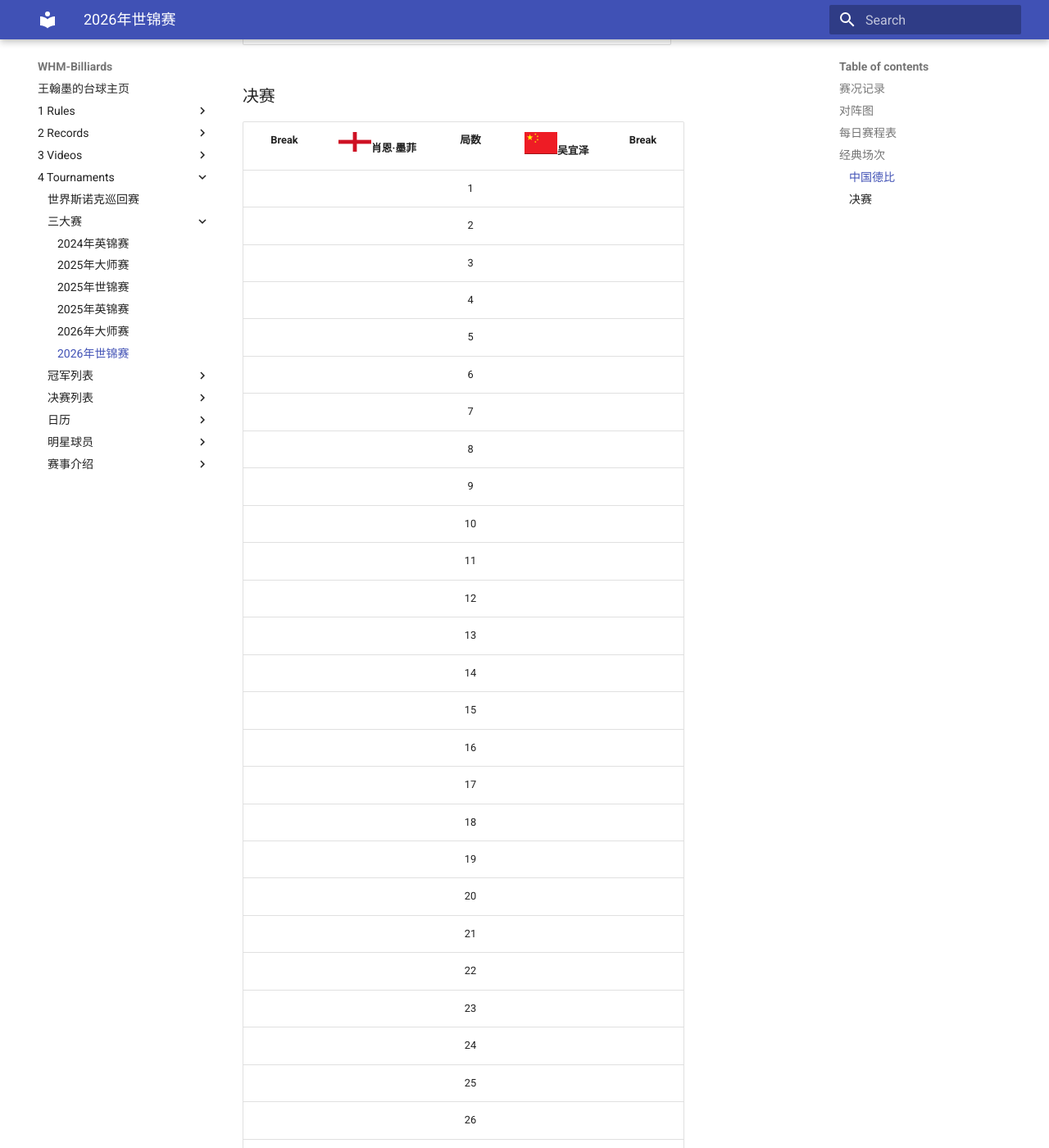
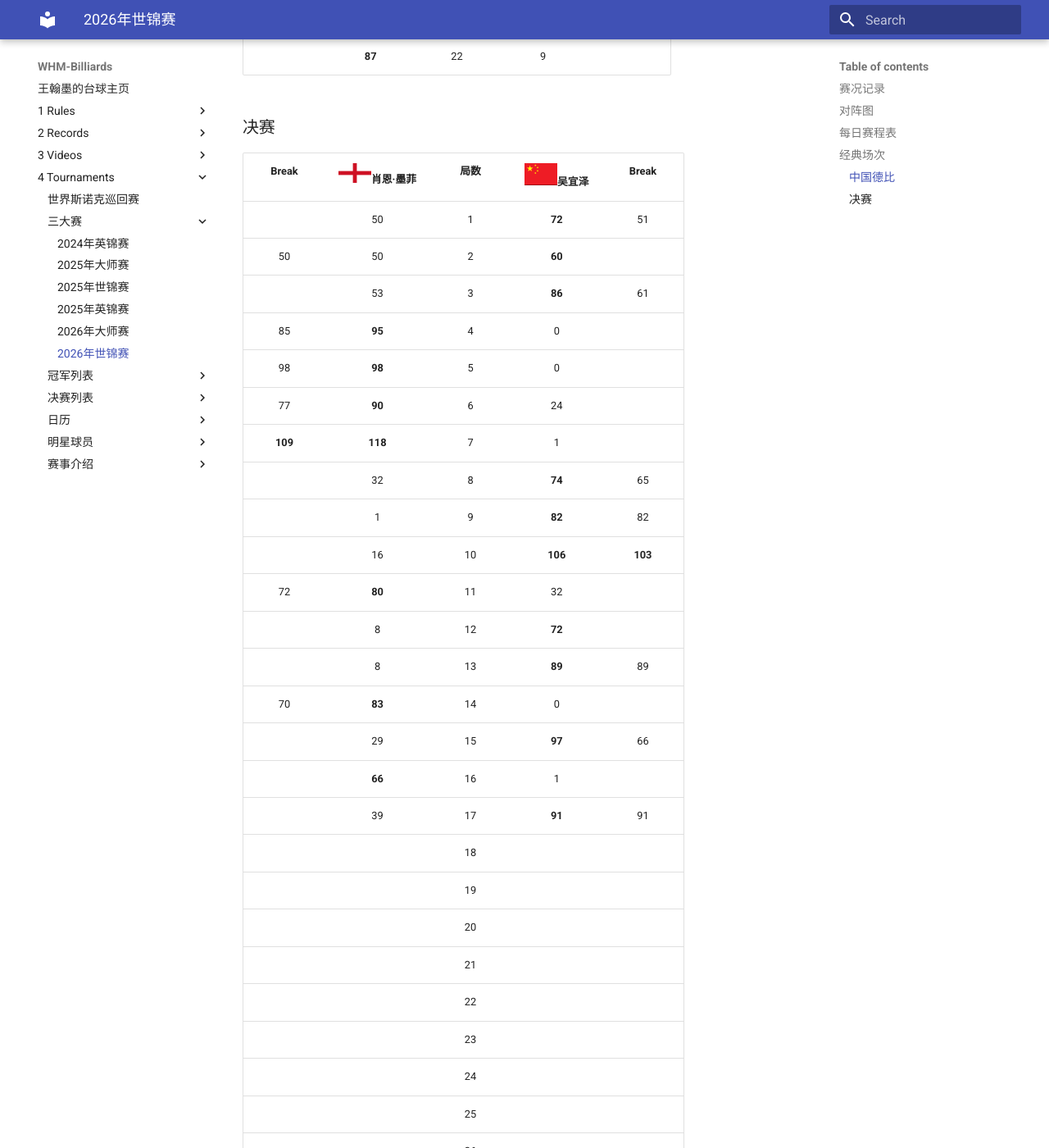
Before and after one commit to whm-billiards/whm-billiards.github.io, an MkDocs documentation site: the page built from docs/4-Tournaments/三大赛/06-2026年世锦赛.md, in a window 1280 px wide and 1400 px high, scrolled down 12710 px. Shown: the whole window at 82% size. Built offline with MkDocs 1.6.1 and Material for MkDocs 9.7.7, drawn with Linux system fonts in a browser that asks for light colours; some of the changed text lies outside the part shown.

Commit message:
World Championship 5.4

```diff
--- a/docs/4-Tournaments/三大赛/06-2026年世锦赛.md
+++ b/docs/4-Tournaments/三大赛/06-2026年世锦赛.md
@@ -42,7 +42,7 @@
 |  29  | 半决赛  | ![](../img/england.png)**肖恩·墨菲**           | 17-15 | ![](../img/scotland.png)约翰·希金斯           | Final        |
 |  30  | 半决赛  | ![](../img/north_ireland.png)马克·艾伦         | 16-17 | ![](../img/china.png)**吴宜泽**               | Final        |
 |      |         |                                               |       |                                              |              |
-|  31  |  决赛   | ![](../img/england.png)肖恩·墨菲               |  0-0  | ![](../img/china.png)吴宜泽                   | Due          |
+|  31  |  决赛   | ![](../img/england.png)肖恩·墨菲               |  7-10 | ![](../img/china.png)吴宜泽                   | Live         |
 
 - 第一轮：19局10胜，2个阶段（9/10）
 - 第二轮：25局13胜，3个阶段（8/8/9）
@@ -69,8 +69,8 @@
 | ![](../img/england.png)**克里斯·韦克林** 10   |                                               |  ![](../img/australia.png)尼尔·罗伯逊 10      |                                           |                                         |
 | ![](../img/england.png)利亚姆·普伦 6           | ![](../img/england.png)克里斯·韦克林 7        |                                               |                                           |                                         |
 | ![](../img/australia.png)**尼尔·罗伯逊** 10   | ![](../img/australia.png)**尼尔·罗伯逊** 13   |                                               |                                           |                                         |
-| ![](../img/china.png)庞俊旭 6                 |                                               |                                               |                                           | ![](../img/england.png)肖恩·墨菲 0       |
-| ![](../img/england.png)**凯伦·威尔逊** 10     |                                               |                                               |                                           | ![](../img/china.png)吴宜泽 0           |
+| ![](../img/china.png)庞俊旭 6                 |                                               |                                               |                                           | ![](../img/england.png)肖恩·墨菲 7       |
+| ![](../img/england.png)**凯伦·威尔逊** 10     |                                               |                                               |                                           | ![](../img/china.png)吴宜泽 10          |
 | ![](../img/england.png)斯坦·穆迪 7            | ![](../img/england.png)凯伦·威尔逊 9           |                                               |                                           |                                         |
 | ![](../img/north_ireland.png)**马克·艾伦** 10 | ![](../img/north_ireland.png)**马克·艾伦** 13 |                                               |                                           |                                         |
 | ![](../img/china.png)张安达 6                 |                                               | ![](../img/north_ireland.png)**马克·艾伦** 13 |                                           |                                         |
@@ -182,8 +182,8 @@
 | 5月2日  |   21:30  |  ![](../img/england.png)肖恩·墨菲(17)           |  ![](../img/scotland.png)约翰·希金斯(15)        |    半决赛    |    第4阶段   |
 | 5月3日  |   02:00  |  ![](../img/north_ireland.png)马克·艾伦(16)     |  ![](../img/china.png)吴宜泽(17)                |    半决赛    |    第4阶段   |
 |         |          |                                                |                                                |              |              |
-| 5月3日  |   20:00  |  ![](../img/england.png)肖恩·墨菲               |  ![](../img/china.png)吴宜泽                    |    决赛      |    第1阶段   |
-| 5月4日  |   02:00  |  ![](../img/england.png)肖恩·墨菲               |  ![](../img/china.png)吴宜泽                    |    决赛      |    第2阶段   |
+| 5月3日  |   20:00  |  ![](../img/england.png)肖恩·墨菲(4)            |  ![](../img/china.png)吴宜泽(4)                 |    决赛      |    第1阶段   |
+| 5月4日  |   02:00  |  ![](../img/england.png)肖恩·墨菲(7)            |  ![](../img/china.png)吴宜泽(10)                |    决赛      |    第2阶段   |
 |         |          |                                                |                                                |              |              |
 | 5月4日  |   20:00  |  ![](../img/england.png)肖恩·墨菲               |  ![](../img/china.png)吴宜泽                    |    决赛      |    第3阶段   |
 | 5月5日  |   02:00  |  ![](../img/england.png)肖恩·墨菲               |  ![](../img/china.png)吴宜泽                    |    决赛      |    第4阶段   |
@@ -222,23 +222,23 @@
 
 |  Break  | ![](../img/england.png)肖恩·墨菲 |  局数  | ![](../img/china.png)吴宜泽 |  Break  |
 | :-----: | :-----: | :----: | :-----: | :-----: |
-|         |         |   1    |         |         |
-|         |         |   2    |         |         |
-|         |         |   3    |         |         |
-|         |         |   4    |         |         |
-|         |         |   5    |         |         |
-|         |         |   6    |         |         |
-|         |         |   7    |         |         |
-|         |         |   8    |         |         |
-|         |         |   9    |         |         |
-|         |         |   10   |         |         |
-|         |         |   11   |         |         |
-|         |         |   12   |         |         |
-|         |         |   13   |         |         |
-|         |         |   14   |         |         |
-|         |         |   15   |         |         |
-|         |         |   16   |         |         |
-|         |         |   17   |         |         |
+|         |    50   |   1    |  **72** |   51    |
+|    50   |    50   |   2    |  **60** |         |
+|         |    53   |   3    |  **86** |   61   |
+|    85   |  **95** |   4    |     0   |         |
+|    98   |  **98** |   5    |     0   |         |
+|    77   |  **90** |   6    |    24   |         |
+| **109** | **118** |   7    |     1   |         |
+|         |    32   |   8    |  **74** |    65   |
+|         |     1   |   9    |  **82** |    82   |
+|         |    16   |   10   | **106** | **103** |
+|    72   |  **80** |   11   |    32   |         |
+|         |     8   |   12   |  **72** |         |
+|         |     8   |   13   |  **89** |    89   |
+|    70   |  **83** |   14   |     0   |         |
+|         |    29   |   15   |  **97** |    66   |
+|         |  **66** |   16   |     1   |         |
+|         |    39   |   17   |  **91** |    91   |
 |         |         |   18   |         |         |
 |         |         |   19   |         |         |
 |         |         |   20   |         |         |
```
Also changed, not shown: docs/README.md (+2 -5 lines).
